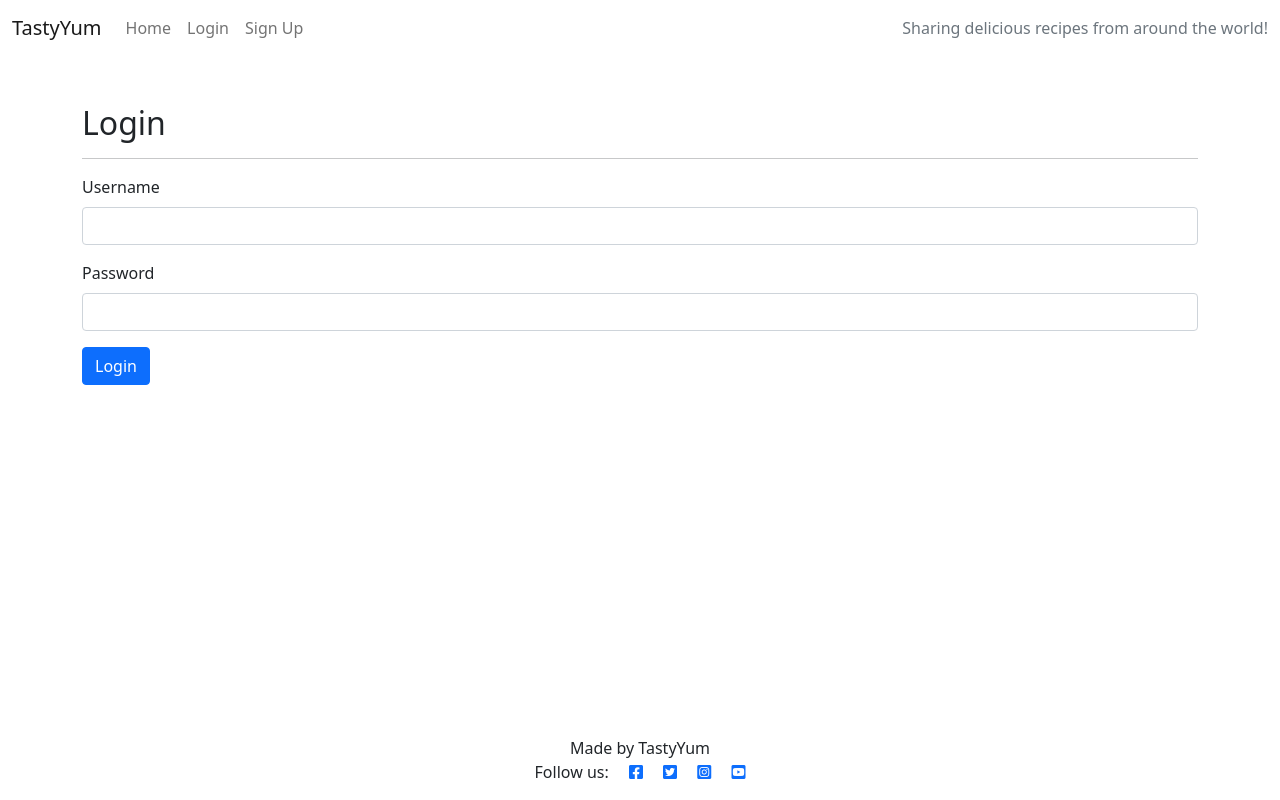
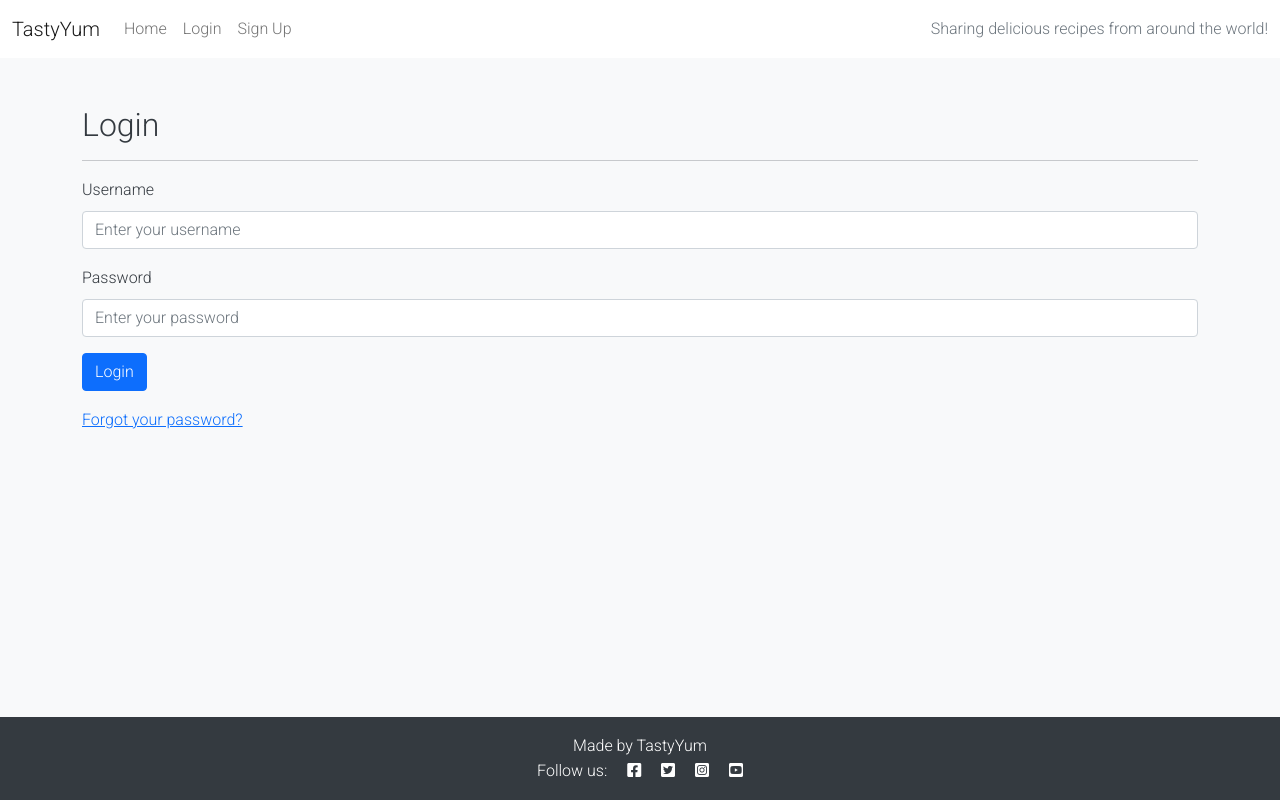
Before and after one commit to Taiwoogbonyomi/Food_Blog, a Django app: page /login/ in a window 1280 px wide. Run offline with Django 4.2, Linux system fonts and the light colour scheme.

Commit message:
Add styling to body of the app

```diff
--- a/foodblog/templates/base.html
+++ b/foodblog/templates/base.html
@@ -10,7 +10,7 @@
 <head>
     <title>TastyYum</title>
     <meta name="viewport" content="width=device-width, initial-scale=1" />
-    <link rel="icon" href="{% static 'foodblog/favicon.ico' %}" type="image/x-icon"> <!-- Add favicon -->
+    <link rel="icon" href="{% static 'foodblog/favicon.ico' %}" type="image/x-icon">
 
     <!-- Google Fonts CSS -->
     <link rel="preconnect" href="https://fonts.gstatic.com">
@@ -25,7 +25,7 @@
           integrity="sha384-+0n0xVW2eSR5OomGNYDnhzAbDsOXxcvSN1TPprVMTNDbiYZCxYbOOl7+AMvyTG2x" crossorigin="anonymous">
 
     <!-- Custom CSS -->
-    <link rel="stylesheet" href="{% static 'foodblog/styles.css' %}">
+    <link rel="stylesheet" href="{% static 'css/styles.css' %}">
 </head>
 
 <body class="d-flex flex-column h-100 main-bg">
@@ -69,12 +69,12 @@
     </main>
 
     <footer class="footer mt-auto py-3 dark-bg">
-        <p class="m-0 text-center text-black">Made by TastyYum</p>
-        <p class="m-0 text-center text-black">Follow us:
-            <a href="https://facebook.com" target="_blank" rel="noopener noreferrer" class="text-black ms-3"><i class="fab fa-facebook-square"></i></a>
-            <a href="https://twitter.com" target="_blank" rel="noopener noreferrer" class="text-black ms-3"><i class="fab fa-twitter-square"></i></a>
-            <a href="https://instagram.com" target="_blank" rel="noopener noreferrer" class="text-black ms-3"><i class="fab fa-instagram-square"></i></a>
-            <a href="https://youtube.com" target="_blank" rel="noopener noreferrer" class="text-black ms-3"><i class="fab fa-youtube-square"></i></a>
+        <p class="m-0 text-center text-white">Made by TastyYum</p>
+        <p class="m-0 text-center text-white">Follow us:
+            <a href="https://facebook.com" target="_blank" rel="noopener noreferrer" class="text-white ms-3"><i class="fab fa-facebook-square"></i></a>
+            <a href="https://twitter.com" target="_blank" rel="noopener noreferrer" class="text-white ms-3"><i class="fab fa-twitter-square"></i></a>
+            <a href="https://instagram.com" target="_blank" rel="noopener noreferrer" class="text-white ms-3"><i class="fab fa-instagram-square"></i></a>
+            <a href="https://youtube.com" target="_blank" rel="noopener noreferrer" class="text-white ms-3"><i class="fab fa-youtube-square"></i></a>
         </p>
     </footer>
 
--- a/foodblog/templates/registration/login.html
+++ b/foodblog/templates/registration/login.html
@@ -4,17 +4,28 @@
 <div class="container mt-5">
     <h2>Login</h2>
     <hr>
+
+    {% if error %}
+        <div class="alert alert-danger" role="alert">
+            {{ error }}
+        </div>
+    {% endif %}
+
     <form method="POST">
         {% csrf_token %}
         <div class="mb-3">
             <label for="username" class="form-label">Username</label>
-            <input type="text" class="form-control" id="username" name="username" required>
+            <input type="text" class="form-control" id="username" name="username" placeholder="Enter your username" required>
         </div>
         <div class="mb-3">
             <label for="password" class="form-label">Password</label>
-            <input type="password" class="form-control" id="password" name="password" required>
+            <input type="password" class="form-control" id="password" name="password" placeholder="Enter your password" required>
         </div>
-        <button type="submit" class="btn btn-primary">Login</button>
+        <button type="submit" class="btn btn-primary" aria-label="Login">Login</button>
     </form>
+
+    <div class="mt-3">
+        <a href="{% url 'password_reset' %}">Forgot your password?</a>
+    </div>
 </div>
 {% endblock %}
--- /dev/null
+++ b/static/css/styles.css
@@ -0,0 +1,36 @@
+body, h1, h2, h3, h4, h5, h6, p, ul, li {
+    margin: 0;
+    padding: 0;
+    list-style: none;
+}
+
+/* General Body Styles */
+body {
+    font-family: 'Roboto', sans-serif;
+    line-height: 1.6;
+    background-color: #f8f9fa;
+    color: #343a40;
+}
+
+
+
+
+
+
+
+
+
+
+
+
+
+
+.footer {
+    background-color: #343a40; /* Dark footer */
+    color: white;
+    text-align: center;
+    padding: 1rem 0;
+    position: relative;
+    bottom: 0;
+    width: 100%;
+}
--- a/tastyyum/settings.py
+++ b/tastyyum/settings.py
@@ -153,8 +153,8 @@ USE_TZ = True
 # https://docs.djangoproject.com/en/4.2/howto/static-files/
 
 STATIC_URL = '/static/'
-STATIC_ROOT = os.path.join(BASE_DIR, 'staticfiles')
-STATICFILES_DIRS = [BASE_DIR / 'foodblog/static']
+STATICFILES_DIRS = [BASE_DIR / "static"]
+STATIC_ROOT = BASE_DIR / "staticfiles"
 
 
 # Media files settings
```
Also changed, not shown: foodblog/static/foodblog/style.css (deleted, +0 -12 lines), foodblog/templates/foodblog/recipe_list.html (+6 -4 lines), static/js/script.js (added), 2 other files.
